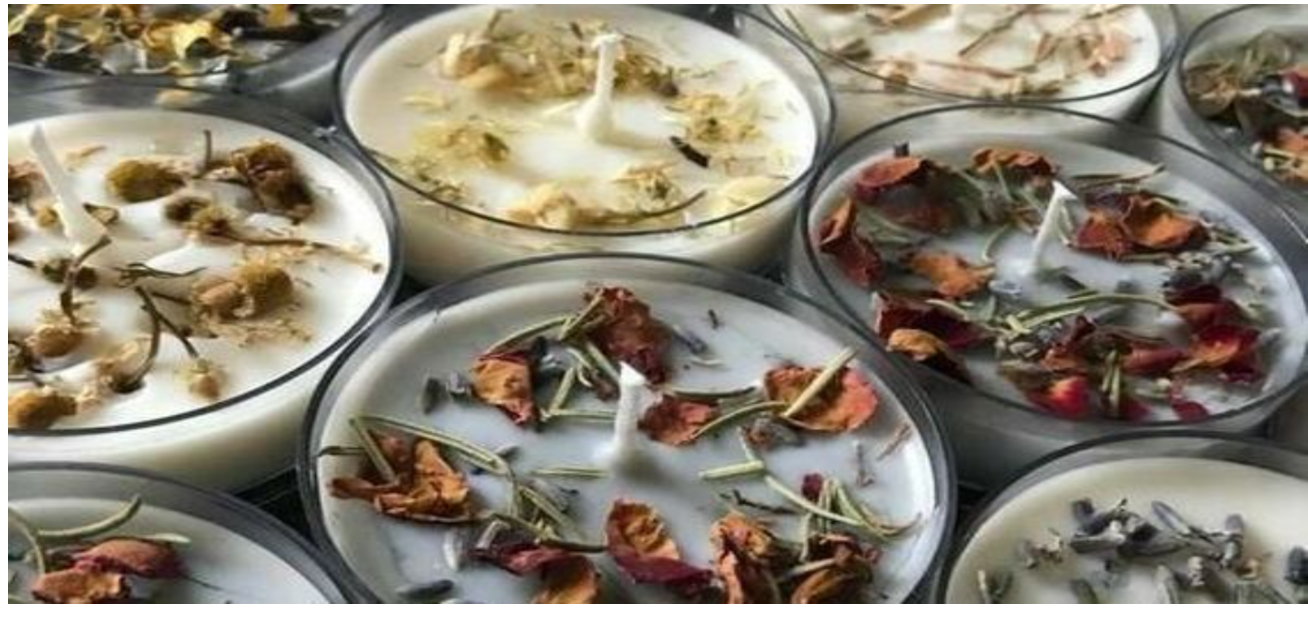
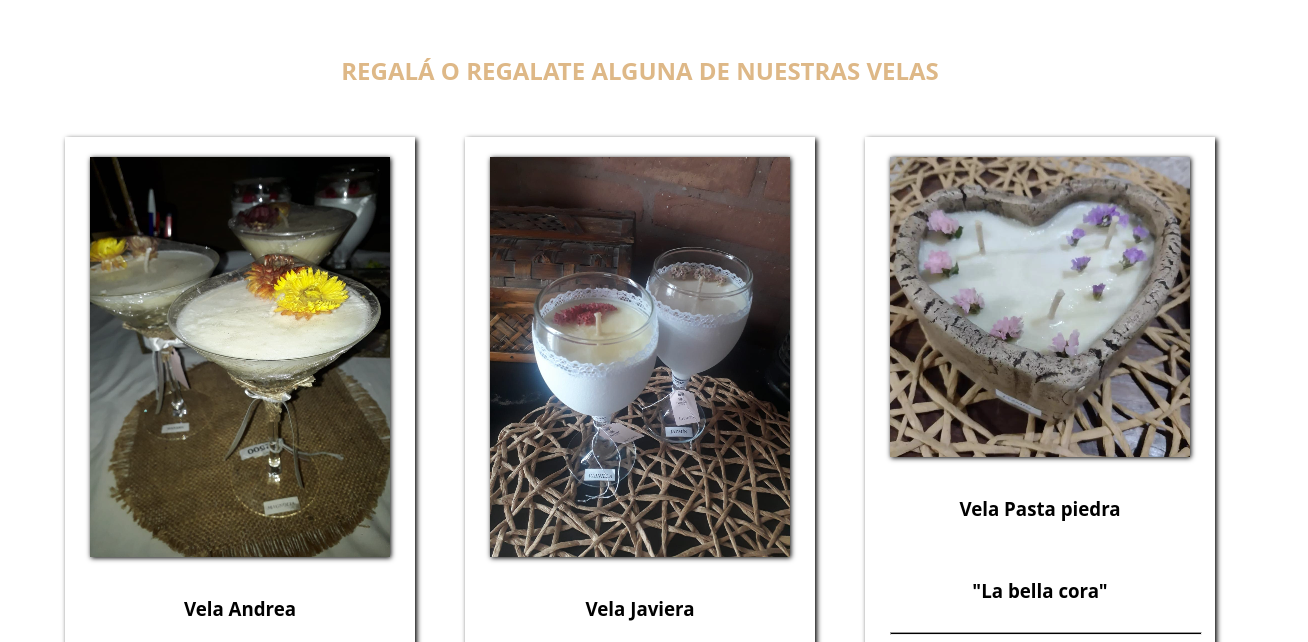
Before and after one commit to tomasmigueles/velas, a plain HTML site: page index.html in a window 1280 px wide. Shown: the part 124-766 px from the top of the page, 1308 px wide, since content can reach past the window. Drawn offline with Linux system fonts and the light colour scheme.

Commit message:
first commit

```diff
--- a/index.html
+++ b/index.html
@@ -49,12 +49,6 @@
       </header>
 
       <main class="main">
-        <img
-          class="velas-banner"
-          src="img/velas-banner.png"
-          alt="Foto de vela de soja decorada"
-        />
-
         <h2 class="titulo-partedos">
           REGALÁ O REGALATE ALGUNA DE NUESTRAS VELAS
         </h2>
--- a/style.css
+++ b/style.css
@@ -50,13 +50,6 @@ header {
     display: flex;
     flex-direction: column;
   }
-}
-
-.velas-banner {
-  margin: 0 auto;
-  display: flex;
-  align-items: center;
-  justify-content: space-around;
 }
 
 body {
```
